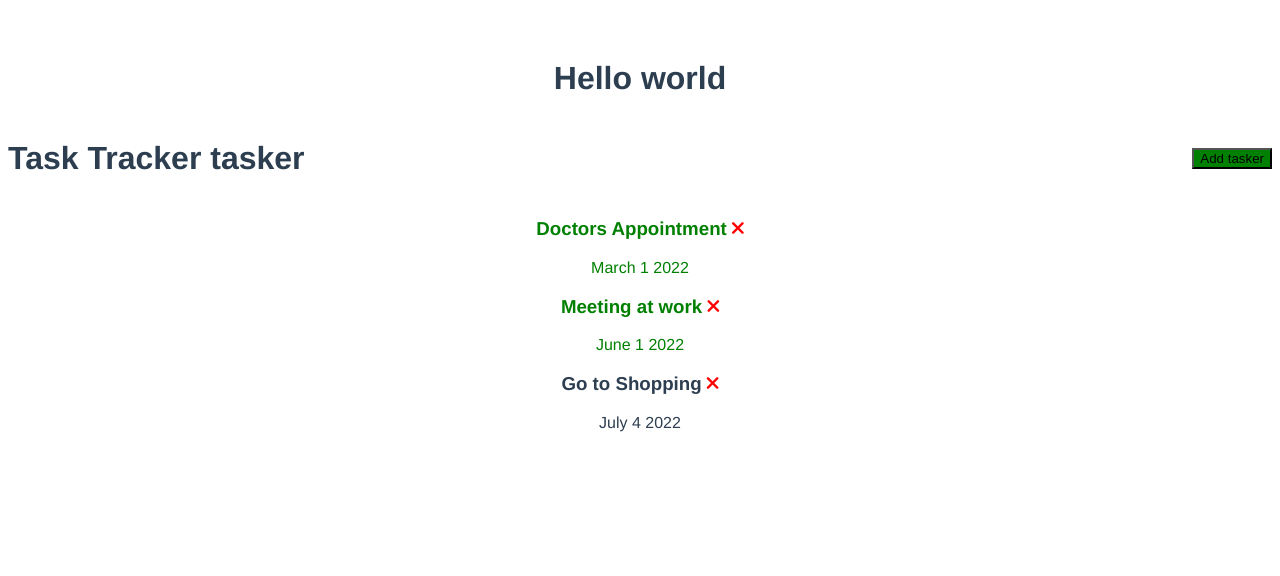
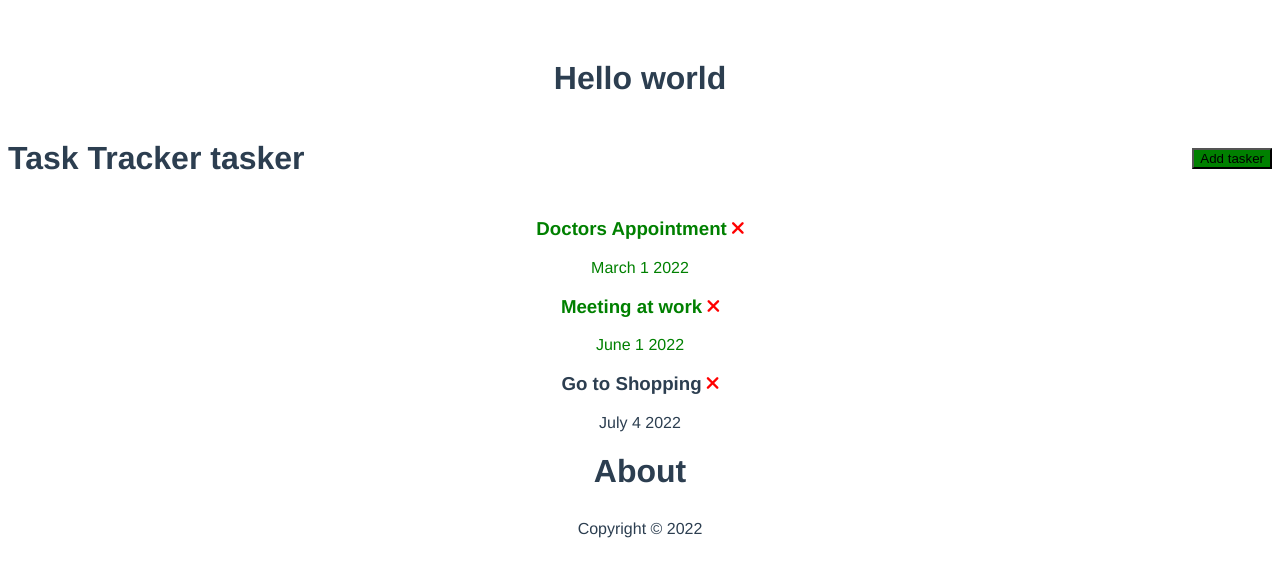
Before and after one commit to mutinhiri/Vue-starter, a Vue app in the folder helloworld/: page /about in a window 1280 px wide. Shown: the top 576 px of the page. Built offline with nearby package versions, Linux system fonts and the light colour scheme.

Commit message:
Add app changes

```diff
--- a/helloworld/src/App.vue
+++ b/helloworld/src/App.vue
@@ -4,11 +4,13 @@
     <Header title="tasker"/>
     <Tasks @toggle-reminder="toggleReminder" @delete-task='deleteTask' :tasks="tasks"/>
   </div>
-
+  <router-view></router-view>
+  <Footer />
 </template>
 
 <script>
 import Header from './components/Header'
+import Footer from './components/Footer'
 import Tasks from './components/Tasks'
 
 
@@ -16,7 +18,8 @@ export default {
   name: 'App',
   components: {
     Header,
-    Tasks
+    Tasks,
+    Footer
   },
 
   data() {
--- a/helloworld/src/components/Footer.vue
+++ b/helloworld/src/components/Footer.vue
@@ -1,6 +1,6 @@
 <template>
   <footer>
-    <p>Copyright &copy; 2022
+    <p>Copyright &copy; 2022 </p>
   </footer>
 </template>
 
@@ -11,6 +11,7 @@
 
   footer {
     margin-top: 30px;
+    text-align: center;
 
   }
 </style>
--- a/helloworld/src/main.js
+++ b/helloworld/src/main.js
@@ -1,4 +1,5 @@
 import { createApp } from 'vue'
 import App from './App.vue'
+import router from './router'
 
-createApp(App).mount('#app')
+createApp(App).use(router).mount('#app')
--- /dev/null
+++ b/helloworld/src/router/index.js
@@ -0,0 +1,17 @@
+import { createRouter, createWebHistory } from 'vue-router'
+
+import About from '../views/About'
+
+const routes = [
+  {
+    path: '/about',
+    name: 'About',
+    component: About
+  }
+]
+
+const router = createRouter({
+  history: createWebHistory(process.env.BASE_URL),routes
+})
+
+export default router
--- /dev/null
+++ b/helloworld/src/views/About.vue
@@ -0,0 +1,3 @@
+<template>
+  <h1>About</h1>
+</template>
```
